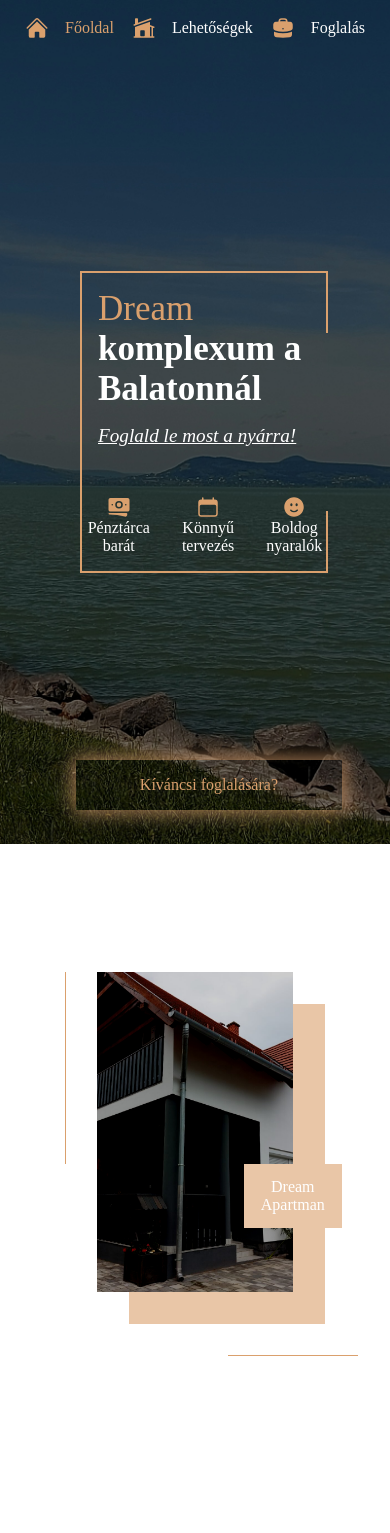
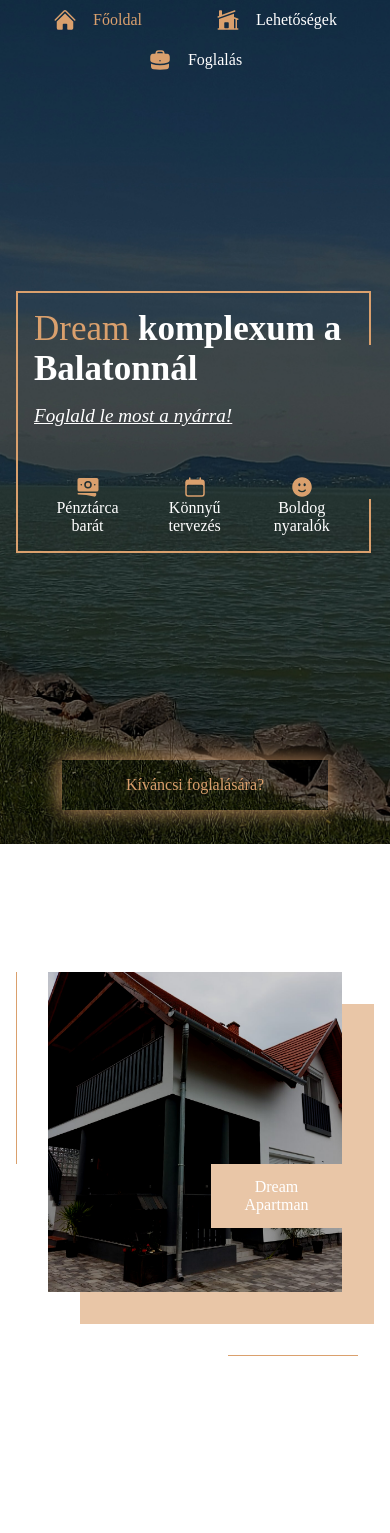
Before and after one commit to palyikris/dreamcomplex, a Next.js app: page / in a window 390 px wide. Shown: the top 1533 px of the page. Built offline with nearby package versions, Linux system fonts and the light colour scheme; a web font is replaced by a local one.

Commit message:
main page mobile

```diff
--- a/app/page.module.css
+++ b/app/page.module.css
@@ -675,4 +675,42 @@
     width: 80%;
     padding: 1rem;
   }
+}
+@media only screen and (max-width: 450px) {
+  .container {
+    overflow: hidden !important;
+  }
+  .heroSections {
+    padding-left: 1rem !important;
+  }
+  .heroSections .heroElements {
+    width: 95% !important;
+    margin: 0 !important;
+  }
+  .pic {
+    width: 90% !important;
+  }
+  .helper,
+  .text {
+    width: 40% !important;
+  }
+  .details {
+    padding: 0 !important;
+  }
+  .details p {
+    text-align: left !important;
+  }
+  .titleWrapper h1 {
+    font-size: 45px !important;
+    margin-right: 0 !important;
+  }
+  .cardPic,
+  .cardPic1,
+  .description {
+    height: 20rem !important;
+  }
+  .myReservationRoute {
+    padding-right: 0 !important;
+    justify-content: center !important;
+  }
 }/*# sourceMappingURL=page.module.css.map */
--- a/app/page.module.scss
+++ b/app/page.module.scss
@@ -179,7 +179,7 @@
         }
       }
 
-      p{
+      p {
         font-size: 1.2rem;
         text-align: center;
       }
@@ -545,3 +545,53 @@
     padding: 1rem;
   }
 }
+
+@media only screen and (max-width: 450px) {
+  .container {
+    overflow: hidden !important;
+  }
+
+  .heroSections {
+    padding-left: 1rem !important;
+
+    .heroElements {
+      width: 95% !important;
+      margin: 0 !important;
+    }
+  }
+
+  .pic {
+    width: 90% !important;
+  }
+
+  .helper,
+  .text {
+    width: 40% !important;
+  }
+
+  .details {
+    padding: 0 !important;
+
+    p {
+      text-align: left !important;
+    }
+  }
+
+  .titleWrapper {
+    h1 {
+      font-size: 45px !important;
+      margin-right: 0 !important;
+    }
+  }
+
+  .cardPic,
+  .cardPic1,
+  .description {
+    height: 20rem !important;
+  }
+
+  .myReservationRoute {
+    padding-right: 0 !important;
+    justify-content: center !important;
+  }
+}
--- a/components/topnav/page.module.css
+++ b/components/topnav/page.module.css
@@ -60,4 +60,13 @@
     margin-right: 0;
     margin: 0 auto;
   }
+}
+@media only screen and (max-width: 450px) {
+  .container {
+    flex-wrap: wrap;
+    padding-top: 0;
+  }
+  .container .nav {
+    padding: 0.5rem 1rem;
+  }
 }/*# sourceMappingURL=page.module.css.map */
--- a/components/topnav/page.module.scss
+++ b/components/topnav/page.module.scss
@@ -64,3 +64,15 @@
     }
   }
 }
+
+
+@media only screen and (max-width: 450px) {
+  .container {
+    flex-wrap: wrap;
+    padding-top: 0;
+
+    .nav {
+      padding: .5rem 1rem;
+    }
+  }
+}
```
Also changed, not shown: 2 other files (tests, documents, lock files or other folders).
